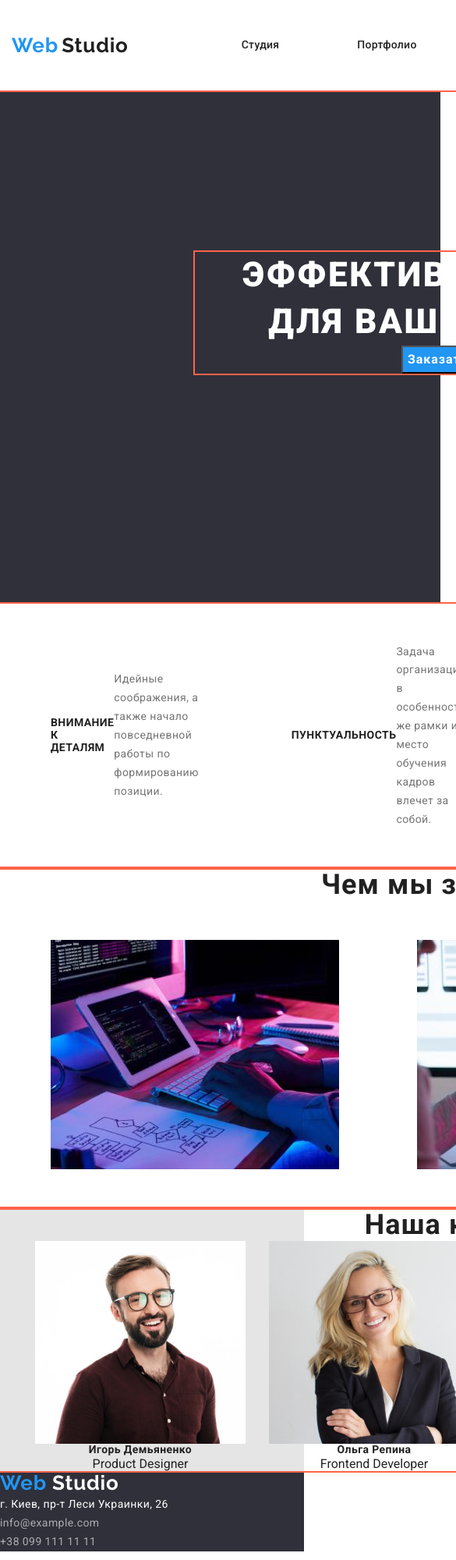
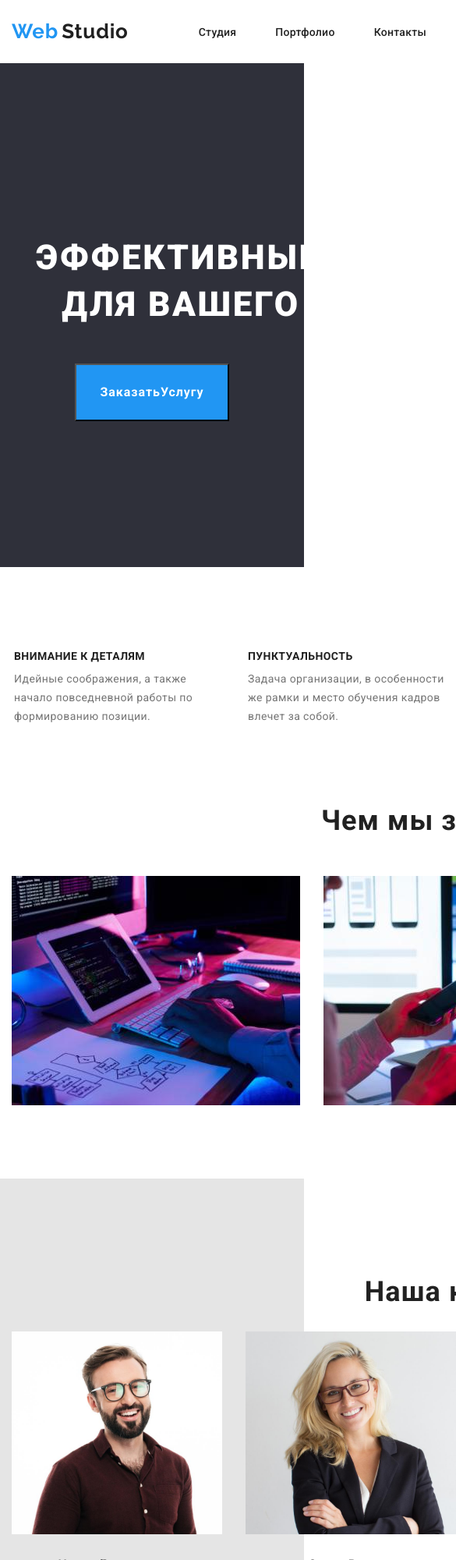
Before and after one commit to Kraynya-Julya/goit-markup-hw-03, a plain HTML site: page index.html in a window 390 px wide. Shown: the top 2000 px of the page at 78% size, 585 px wide, since content can reach past the window. Drawn offline with nearby package versions, Linux system fonts and the light colour scheme.

Commit message:
исправления

```diff
--- a/css/portfolo.css
+++ b/css/portfolo.css
@@ -25,9 +25,50 @@
         text-decoration: none;
     }
 
+    .container {
+        padding-left: 15px;
+    padding-right: 15px;
+    width: 1200px;
+    margin-right: auto;
+    margin-left: auto;
+
+    }
+    img{
+        display: block;
+    }
+
+    ul{
+        padding: 0px;
+        margin: 0px;
+    }
 /* -----------------LOGO---------------- */
+.logo {
+    margin-right: 90px;
+}
+.site-nav{
+    display: flex;
+}
 
+.header-container{
+    display: flex;
+    padding-top: 25px;
+    padding-bottom: 25px;
+}
 
+.header-novigation {
+    display: flex;
+    align-items: center;
+}
+.auth-nav{
+    display: flex;
+    margin-left: auto;
+}
+.header-link {
+    padding-left: 50px;
+}
+.nav-item:not(:last-child) {
+    margin-right: 50px;
+  }
 .logo-item {
     font-family: Raleway, sans-serif;
 font-style: normal;
@@ -43,21 +84,26 @@ font-style: normal;
 font-weight: 700;
 font-size: 26px;
 line-height: 1.19;
+
 letter-spacing: 0.03em;
     color: var(--primary-text-color);
 }
 
 .link-current {
     font-family: Roboto, sans-serif;
+font-style: normal;
 font-weight: 500;
 font-size: 14px;
 line-height: 1.14;
 letter-spacing: 0.02em;
     color: var(--primary-text-color);
 }
-
+.link-current:hover {
+    color: var(--accent-color);
+}
 .site-nav. link.current {
-    font-family: Roboto, sans-serif;;
+    font-family: Roboto, sans-serif;
+font-style: normal;
 font-weight: 500;
 font-size: 14px;
 line-height: 1.14;
@@ -75,22 +121,47 @@ letter-spacing: 0.02em;
 color: var(--second-text-color)
 
 }
-.link-current:hover {
+
+ .auth-nav-text:hover{
     color: var(--accent-color);
 }
 
-.link-current-item {
-    font-family: Roboto, sans-serif;
-font-weight: 500;
-font-size: 14px;
-line-height: 1.14;
-letter-spacing: 0.02em;
-    color: var(--accent-color);
+/* -------------------- BUTTON----------------- */
+.button{
+    margin: auto;
+    padding-top: 93px;
+    margin-bottom: 50px;
 }
-/* -------------------- BUTTON----------------- */
+.item{
+    display: flex;
+    align-items: center;
+    justify-content: center;
+}
+
+.buton-text {
+    flex-basis: calc(100% / 5 - 8px);
+    margin-left: 8px;
+    padding-top: 5px;
+    padding-left: 15px;
+    padding-right: 15px;
+    padding-bottom: 5px;
+}
+.item{
+    padding-bottom: 50px;
+}
+.buton-text-item{
+    padding-top: 5px;
+    padding-left: 15px;
+    padding-right: 15px;
+    padding-bottom: 6px;
+}
+
+
 .main-button {
     background-color: var(--primary--bg-color);
 }
+
+
 .button{
     background-color: var(--primary--bg-color);
 }
@@ -126,6 +197,38 @@ color: var(--primary-text-color);
 
 
 /* -------------ПОРТФОЛИО------------------ */
+
+
+.gallery-item {
+    display: flex;
+    flex-wrap: wrap;
+     margin-left: -30px;
+    margin-top: -30px;
+}
+
+.gallery-list{
+    display: flex;
+    flex-wrap: wrap;
+   flex-basis: calc(100% / 3 - 30px);
+    margin-left: 30px;
+    margin-top: 30px;
+
+}
+.masters-item-bottom{
+
+    padding-top: 20px;
+    padding-bottom: 20px;
+    padding-right: 24px;
+    padding-left: 24px;
+}
+.gallery-text-item{
+    margin: auto;
+    padding-bottom: 22px;
+}
+.gallery-text{
+    margin: auto;
+
+}
 .gallery-text-item {
     font-family: Roboto, sans-serif;
 font-weight: 400;
@@ -145,7 +248,23 @@ color: var(--primary-text-color);
 
 
 /* ---------------FOOTER------------------- */
-
+ul{
+    padding: 0px;
+    margin: 0px;
+    }
+.contacts-title {
+    padding-top: 60px;
+    padding-bottom: 60px;
+}
+.contacts-list {
+    margin: auto;
+}
+.contacts-address{
+    margin-top: 30px;
+}
+.contacts-item-list{
+    margin-top: 9px;
+}
 .contacts-title {
     font-family: Raleway;
 font-style: normal;
@@ -206,6 +325,7 @@ letter-spacing: 0.03em;
 .contacts-address, {
     font-style: none;
 }
+
 .contacts-title {
     font-style: none;
 }
--- a/css/style.css
+++ b/css/style.css
@@ -6,25 +6,22 @@
     --second-color: #2F303A;
     --second-text-color:#757575;
 }
-
 p,
 h1,
-h2,
+h1,
 h3,
 h4,
 h5,
-h6 {
+h6{
     margin: 0px;
 }
-ul {
+ul{
+    padding: 0px;
     margin: 0px;
-    padding: 0px;
 }
-
-img {
-    display: block;
+img{
+   display: block;
 }
-
 .page {
     background-color: #ffffff;
     color: var(--primary-text-color);
@@ -44,43 +41,40 @@ img {
     text-decoration: none;
 }
 .container {
-    margin-left: 0 auto;
-    margin-right: 0 auto;
-    width: 1200px;
     padding-left: 15px;
     padding-right: 15px;
-    outline: 2px solid tomato ;
+    width: 1200px;
+    margin-right: auto;
+    margin-left: auto;
+  }
+/* -----------------------------site-nav---------------------- */
+.logo {
+    margin-right: 90px;
 }
-/* -----------------------------site-nav---------------------- */
-.header-novigattion {
+.site-nav{
+    display: flex;
+}
+
+.header-container{
+    display: flex;
+    padding-top: 25px;
+    padding-bottom: 25px;
+}
+
+.header-novigation {
     display: flex;
     align-items: center;
 }
-.site-nav {
+.auth-nav{
     display: flex;
-    align-items: center;
+    margin-left: auto;
 }
-.site-nav:not(:last-child) {
-    margin: 50px;
+.header-link {
+    padding-left: 50px;
 }
-.auth-nav {
-    margin-left: 0 auto;
-    display: flex;
-    align-items: center;
-}
-.header-contakt {
-    display: flex;
-    align-items: center;
-
-}
-.header-link{
-    margin-left: 40px;
-}
-
-.logo {
-    margin-right: 95px;
-}
-
+.nav-item:not(:last-child) {
+    margin-right: 50px;
+  }
 .logo-item {
     font-family: Raleway, sans-serif;
 font-style: normal;
@@ -90,13 +84,13 @@ line-height: 1.19;
 letter-spacing: 0.03em;
     color: var(--accent-color);
 }
-
 .logo-righr {
     font-family: Raleway, sans-serif;
 font-style: normal;
 font-weight: 700;
 font-size: 26px;
 line-height: 1.19;
+
 letter-spacing: 0.03em;
     color: var(--primary-text-color);
 }
@@ -113,7 +107,7 @@ letter-spacing: 0.02em;
 .link-current:hover {
     color: var(--accent-color);
 }
-.site link.current {
+.site-nav. link.current {
     font-family: Roboto, sans-serif;
 font-style: normal;
 font-weight: 500;
@@ -122,7 +116,6 @@ line-height: 1.14;
 letter-spacing: 0.02em;
     color: var(--primary-text-color);
 }
-
 .auth-nav-text {
     font-family: Roboto, sans-serif;
 font-style: normal;
@@ -130,22 +123,31 @@ font-weight: 500;
 font-size: 14px;
 line-height: 1.14x;
 letter-spacing: 0.02em;
-color: var(--second-text-color);
+
+color: var(--second-text-color)
+
 }
 
  .auth-nav-text:hover{
     color: var(--accent-color);
 }
-/* ---------------------hero---------------------------- */
+/* -----------------------hero---------------------------- */
+.hero{
+    margin: auto;
+    padding-top: 220px;
+    padding-bottom: 187px;
+    justify-content: center;
+
+}
+.hero-title {
+    width: 696px;
+margin: auto;
+margin-bottom: 45px;
+}
+
 
 .hero{
     background-color: var(--second-color);
-    padding-left: 250px;
-    padding-top: 207px;
-    padding-bottom: 295px;
-    padding-right: 315px;
-    align-items: center;
-
 }
 .hero-title{
     font-family: Roboto, sans-serif;
@@ -158,12 +160,35 @@ letter-spacing: 0.06em;
 text-transform: uppercase;
     color: var(--title--text-color);
 }
-.hero-title {
-    max-width: 696px;
-    align-items: center;
+
+/* -------------------------------- Преимущества--------------------------- */
+.mobile-item{
+
+    flex-basis: calc(100% / 3 - 30px);
+    margin-left: 30px;
+
+}
+.title {
+    display: flex;
+    margin-bottom: 10px;
+}
+.text-title{
+    margin: 0;
+    width: 270px;
+
 }
 
-/* ---------------------section------------------------- */
+.features-list{
+    display: flex;
+    margin: 0 auto;
+    margin-left: -27px;
+
+}
+.section{
+    padding-top: 107px;
+    padding-bottom: 100px;
+}
+
 .section-title {
     font-family: Roboto, sans-serif;
 font-style: normal;
@@ -176,13 +201,7 @@ text-align: center;
 letter-spacing: 0.06em;
     color:var(--primary-text-color);
 }
-
-.features-list {
-    margin-left: 0 auto;
-    display: flex;
-    align-items: center;
-}
-/* ---------------------------features-list------------------- */
+/* ---------------------------features-list----------------------------- */
 
 .features-list, title {
     font-family: Roboto, sans-serif;
@@ -195,7 +214,7 @@ text-transform: uppercas
     color: var(--primary-text-color);
 }
 
-.title {
+.title{
     font-family: Roboto;
     font-weight: 700;
     font-size: 14px;
@@ -214,7 +233,23 @@ letter-spacing: 0.03em;
     color: #757575;
 }
 /* --------------галерея----------------- */
+.gallery{
+    padding-bottom: 94px;
+}
+.gallery-list{
+    display: flex;
+    flex-wrap: wrap;
+    margin-left: -30px;
+}
+.gallery-item{
+    flex-basis: calc(100% / 3 - 30px);
+    margin-left: 30px;
 
+}
+.gallery-title {
+    margin: auto;
+margin-bottom: 50px;
+}
 .gallery-title {
     font-family: Roboto;
 font-style: normal;
@@ -225,12 +260,33 @@ text-align: center;
 letter-spacing: 0.03em;
     color: var(--primary-text-color);
 }
-.gallery-item {
-    display: flex;
-    padding: 30px;
-    flex-basis: calc(100% / 3 - 30px);
+
+/*-------------Кнопка---------------------------- */
+
+.button{
+display: flex;
+justify-content: center;
+align-items: center;
+padding-top: 20px;
+    padding-bottom: 20px;
+    padding-left: 30px;
+    padding-right: 30px;
+
 }
-/*-------------Кнопка---------------------------- */
+.hero-btn{
+    margin: auto;
+
+}
+.item {
+    flex-basis: calc(100% / 5 - 30px);
+    margin-left: 30px;
+}
+
+.buton-text-item {
+
+}
+
+
 .button {
     font-family: Roboto;
 font-style: normal;
@@ -244,19 +300,32 @@ letter-spacing: 0.06em;
     color: var(--title--text-color);
     background-color: var(--accent-color);
 }
-.button {
-    margin-left: 250px;
+/* ---------------------------мастера----------------------------------- */
+.masters{
+    padding-top: 94px;
+    padding-bottom: 94px;
 }
-/* ----------------мастера---------------------- */
 
 .masters-list {
     display: flex;
+    flex-wrap: wrap;
+    margin-left: -30px;
 }
-.masters-item {
+.masters-item{
+    flex-basis: calc(100% / 5 - 30px);
     margin-left: 30px;
-    flex-basis: calc(100% / 3 - 30px);
 }
+.gallery-text-item{
+    padding: 30px;
+}
+.masters-item-bottom{
+    padding-top: 30px;
+    padding-bottom: 30px;
 
+}
+.masters-item-text{
+    padding-top: 10px;
+}
 .masters {
     background-color: #E5E5E5;
 }
@@ -272,8 +341,8 @@ letter-spacing: 0.03em;
 }
 .masrers-item-title {
     font-family: Roboto, sans-serif;
-font-weight: 700;
-font-size: 14px;
+font-weight: 500;
+font-size: 16px;
 line-height: 1.14;
 text-align: center;
 letter-spacing: 0.03em;
@@ -286,11 +355,23 @@ font-weight: 400;
 font-size: 16px;
 line-height: 1.19;
 text-align: center;
-letter-spacing: 0.03em
+letter-spacing: 0.03em;
     color: var(--second-text-color);
 }
-/* ----------------------FOOTER--------------------------------- */
-
+/* ---------------------------FOOTER------------------------------------ */
+.contacts-title {
+    padding-top: 60px;
+    padding-bottom: 60px;
+}
+.contacts-list {
+    margin-left: auto;
+}
+.contacts-address{
+    margin-top: 30px;
+}
+.contacts-item-list{
+    margin-top: 9px;
+}
 .contacts-title {
     font-family: Raleway;
 font-style: normal;
@@ -353,4 +434,3 @@ letter-spacing: 0.03em;
 }
 .contacts-title {
     font-style: none;
-}
--- a/index.html
+++ b/index.html
@@ -13,18 +13,18 @@
 </head>
 <body class="page link">
     <header class="header">
-                        <div class="header-contakt container">
-                        <nav class="header-novigattion">
-                            <a href="WebStudio"class="logo list link">
+        <div class="container header-container">
+        <nav class="header-novigation ">
+            <a href="WebStudio" class="logo list link">
                 <span class="logo-item link">Web</span>
             <span class="logo-righr link">Studio</span>
             </a>
             <ul class="site-nav current list">
-                                <li class="site-nav">
+                <li class="nav-item">
                     <a href="Студия" class="link-current link list">Студия</a></li>
-                                <li class="site-nav">
+                <li class="nav-item">
                     <a href="./portfolio.html" class="link-current link list">Портфолио</a></li>
-                                <li class="site-nav">
+                <li class="nav-item">
                     <a href="Контакты" class="link-current link list">Контакты</a></li>
             </ul>
         </nav>
@@ -32,33 +32,32 @@
                 <li class="header-link link"><a class="auth-nav-text link" href="mailto:nfo@devstudio.com">info@devstudio.com</a></li>
                 <li class="header-link link"><a class="auth-nav-text link" href="tel:380961111111">+38096 111 11 11</a></li>
             </ul>
+        </div>
     </header>
     <main>
         <!-- герой -->
         <section class="hero list">
-                            <div class="container">
         <h1 class="hero-title">Эффективные решения для вашего бизнеса</h1>
-                        <button class="button" type="button">ЗаказатьУслугу</button>
-                    </div>
+        <button class="button hero-btn" type="button">ЗаказатьУслугу</button>
         </section>
-                    </main>
+
     <!-- Преимущества -->
     <section class="section">
         <div class="container">
         <ul class="features-list list">
-                            <li class="site-nav">
+            <li class="mobile-item">
                 <h3 class="title">Внимание к деталям</h3>
                 <p class="text-title">Идейные соображения, а также начало повседневной работы по формированию позиции.</p>
             </li>
-                            <li class="site-nav">
+            <li class="mobile-item">
                 <h3 class="title">Пунктуальность</h3>
                 <p class="text-title">Задача организации, в особенности же рамки и место обучения кадров влечет за собой.</p>
             </li>
-                            <li class="site-nav">
+            <li class="mobile-item">
                 <h3 class="title list list">Планирование</h3>
                 <p class="text-title">Равным образом консультация с широким активом в значительной степени обуславливает.</p>
                 </li>
-                            <li class="site-nav">
+            <li class="mobile-item">
                 <h3 class="title list">Современные технологии</h3>
                 <p class="text-title">Значимость этих проблем настолько очевидна, что реализация плановых заданий.</p>
             </li>
@@ -66,13 +65,13 @@
         </div>
     </section>
     <!-- Галерея -->
-                    <section>
+    <section class="gallery">
         <div class="container">
         <h2 class="gallery-title">Чем мы занимаемся</h2>
-                        <ul class="site-nav">
-                            <li class="site-nav list"><img src="./ipg1/box1.jpg" alt="Работа с компьютером" width="370"></li>
-                            <li class="site-nav list"><img src="./ipg1/box2.jpg" alt="Работа на телефоне и компьютере " width="370"></li>
-                            <li class="site-nav list"><img src="./ipg1/box3.jpg" alt="Работа на планшете" width="370"></li>
+        <ul class="gallery-list">
+            <li class="gallery-item list"><img src="./ipg1/box1.jpg" alt="Работа с компьютером" width="370"></li>
+            <li class="gallery-item list"><img src="./ipg1/box2.jpg" alt="Работа на телефоне и компьютере " width="370"></li>
+            <li class="gallery-item list"><img src="./ipg1/box3.jpg" alt="Работа на планшете" width="370"></li>
         </ul>
     </div>
     </section>
@@ -83,29 +82,35 @@
             <ul class="masters-list list">
                 <li class="masters-item">
                     <img src="./ipg1/foto.jpg" alt="Игорь Демьяненко" width="270">
+                    <div class="masters-item-bottom">
                     <h3 class="masrers-item-title">Игорь Демьяненко</h3>
-                                    <p lang="en" class="masters-item-text">Product Designer</p>
+                    <p lang="en" class="masters-item-text">Product Designer</p></div>
                 </li>
                 <li class="masters-item">
                     <img src="./ipg1/foto2.jpg" alt="Ольга Репина" width="270">
+                    <div class="masters-item-bottom">
                     <h3 class="masrers-item-title">Ольга Репина</h3>
-                                    <p lang="en" class="masters-item-text">Frontend Developer</p>
+                    <p lang="en" class="masters-item-text">Frontend Developer</p></div>
                 </li>
                 <li class="masters-item">
                     <img src="./ipg1/foto3.jpg" alt="Николай Тарасов" width="270">
+                    <div class="masters-item-bottom">
                     <h3 class="masrers-item-title">Николай Тарасов</h3>
-                                    <p lang="en" class="masters-item-text">Marketing</p>
+                    <p lang="en" class="masters-item-text">Marketing</p></div>
                 </li>
                 <li class="masters-item">
                     <img src="./ipg1/foto4.jpg" alt="Михаил Ермаков" width="270">
+                    <div class="masters-item-bottom">
                     <h3 class="masrers-item-title">Михаил Ермаков</h3>
-                                    <p lang="en" class="masters-item-text">UI Designer</p>
+                    <p lang="en" class="masters-item-text">UI Designer</p></div>
                 </li>
             </ul>
     </div>
     </section>
-                        <footer>
-                            <section class="contacts-title link">
+</main>
+    <section>
+        <footer class="contacts-title link">
+                <div class="container">
                 <span class="contacts-list-item link">Web</span>
                 <span class="contacts-list-right link">Studio</span>
             <address class="contacts-address list">
@@ -114,7 +119,7 @@
                 <li class="contacts-item-list link"> <a class="contacts-link link" href="mailto:info@example.com">info@example.com</a></li>
                 <li class="contacts-item-list link"> <a class="contacts-link link" href="tel:+380991111111">+38 099 111 11 11</a></li>
             </ul>
-                        </address>
+            </div>
     </section>
     </footer>
 </body>
```
Also changed, not shown: portfolio.html (+38 -25 lines). Lines whose indentation alone changed are shown as unchanged.
